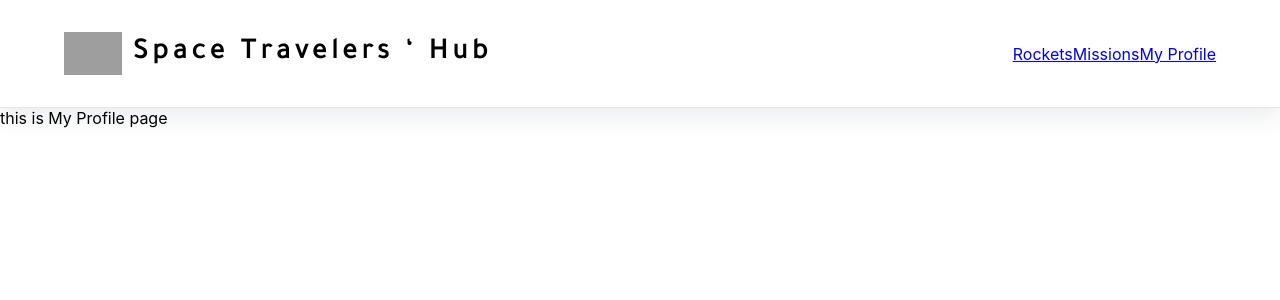
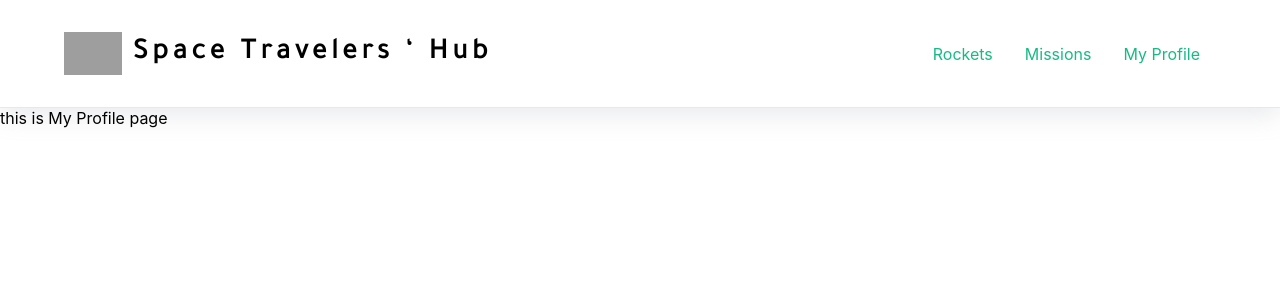
Before and after one commit to ahzamir/Space-Travelers-Hub, a React (Create React App) app: page /myprofile in a window 1280 px wide. Shown: the top 300 px of the page. Built offline with nearby package versions, Linux system fonts and the light colour scheme; grey boxes are pictures that could not be loaded.

Commit message:
add some styles to the navigation items

```diff
--- a/src/App.css
+++ b/src/App.css
@@ -16,7 +16,8 @@ header {
   align-items: center;
   justify-content: space-between;
   border-bottom: solid 1px #e8e8e8;
-  padding: 2rem 4rem;;
+  padding: 2rem 4rem;
+  ;
   box-shadow: rgba(149, 157, 165, 0.2) 0 8px 24px;
 }
 
@@ -24,13 +25,28 @@ header {
   display: flex;
 }
 
-.navBar ul {
+.pageLinksSection {
   list-style: none;
   display: flex;
 }
 
-.logo-section{
-  display:flex;
+.pageLink {
+  margin-left: 1rem;
+  padding-right: 1rem;
+  text-decoration: none;
+  color:rgb(23, 186, 132);
+}
+
+.pageLink:hover {
+  color: rgb(48, 225, 166);
+}
+.pageLink:focus {
+  border-right: 2px solid black;
+  text-decoration: underline;
+}
+
+.logo-section {
+  display: flex;
   align-items: center;
 }
 
```
